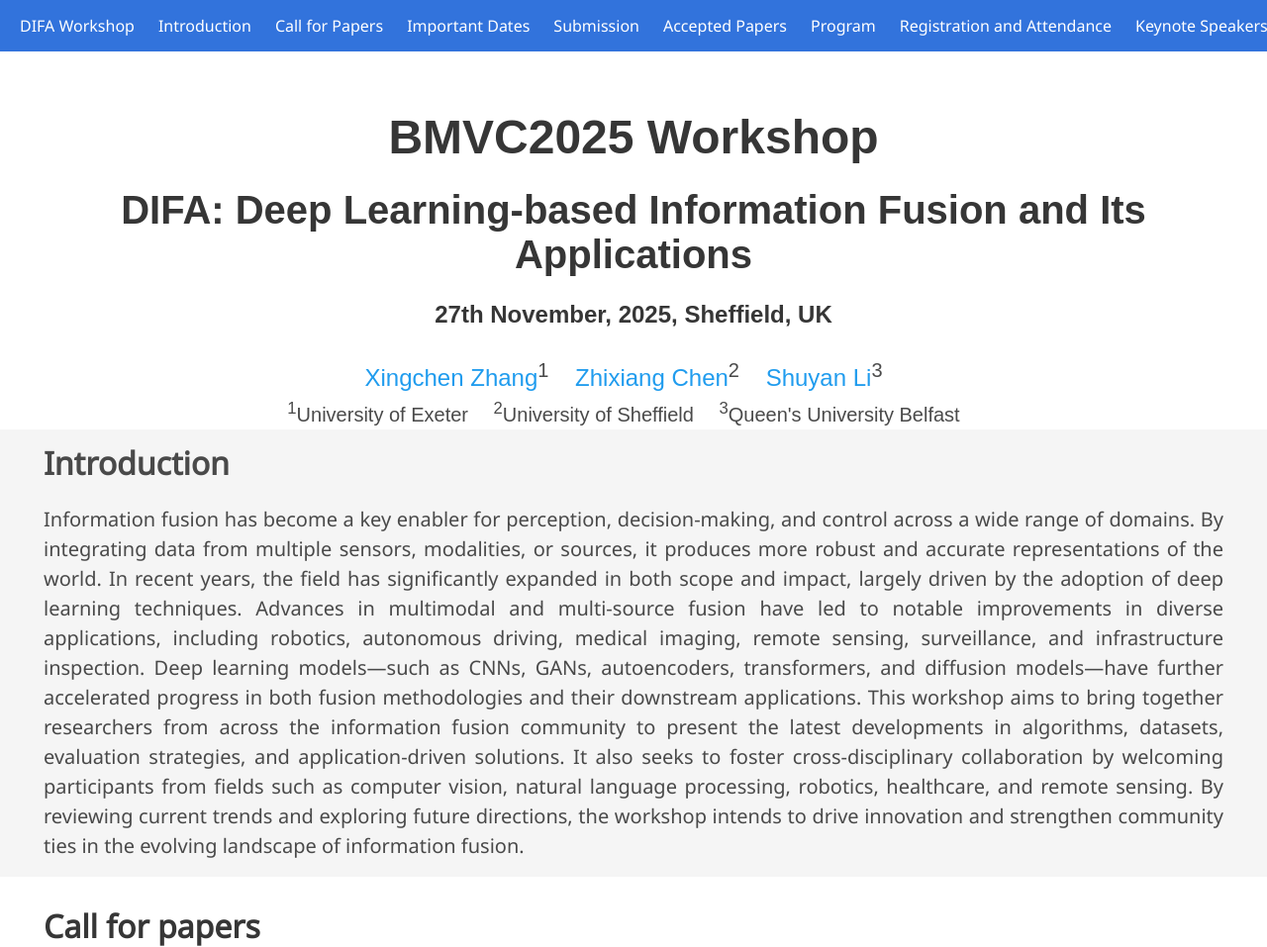
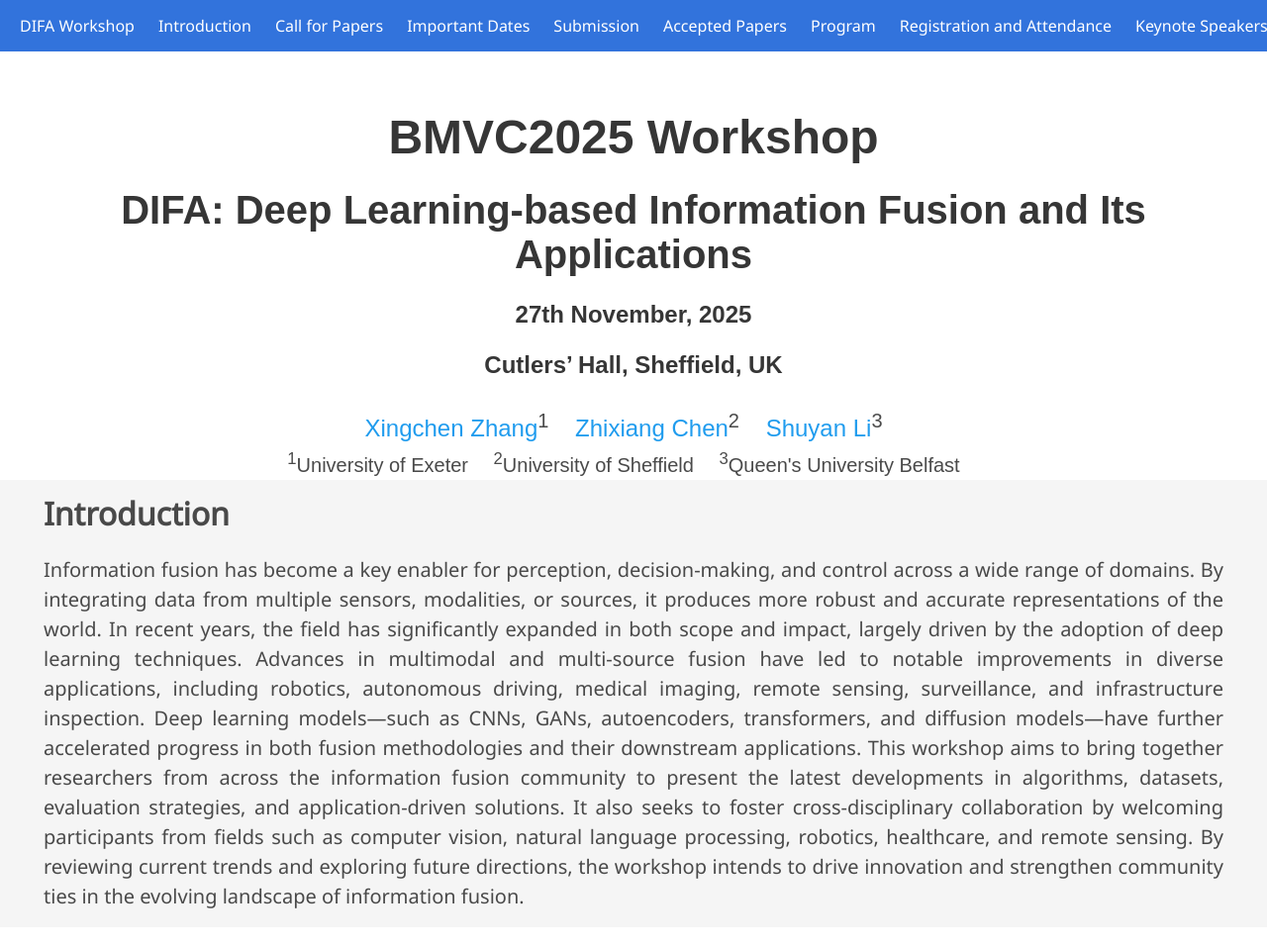
Before and after one commit to xingchenzhang/difa2025, a plain HTML site: page index.html in a window 1280 px wide. Shown: the top 957 px of the page at 99% size. Drawn offline with nearby package versions, Linux system fonts and the light colour scheme; some icons are missing; a web font is replaced by a local one.

Commit message:
update date and venue of the workshop

```diff
--- a/index.html
+++ b/index.html
@@ -232,7 +232,8 @@
       <div class="column has-text-centered">
         <h1 class="title is-1 publication-title">BMVC2025 Workshop</h1>
         <h1 class="title is-2 publication-title">DIFA: Deep Learning-based Information Fusion and Its Applications</h1>
-        <h1 class="title is-4 publication-title">27th November, 2025, Sheffield, UK</h1>
+        <h1 class="title is-4 publication-title">27th November, 2025</h1>
+        <h1 class="title is-4 publication-title">Cutlers’ Hall, Sheffield, UK</h1>
       </div>
     </div>
   </div>
```
